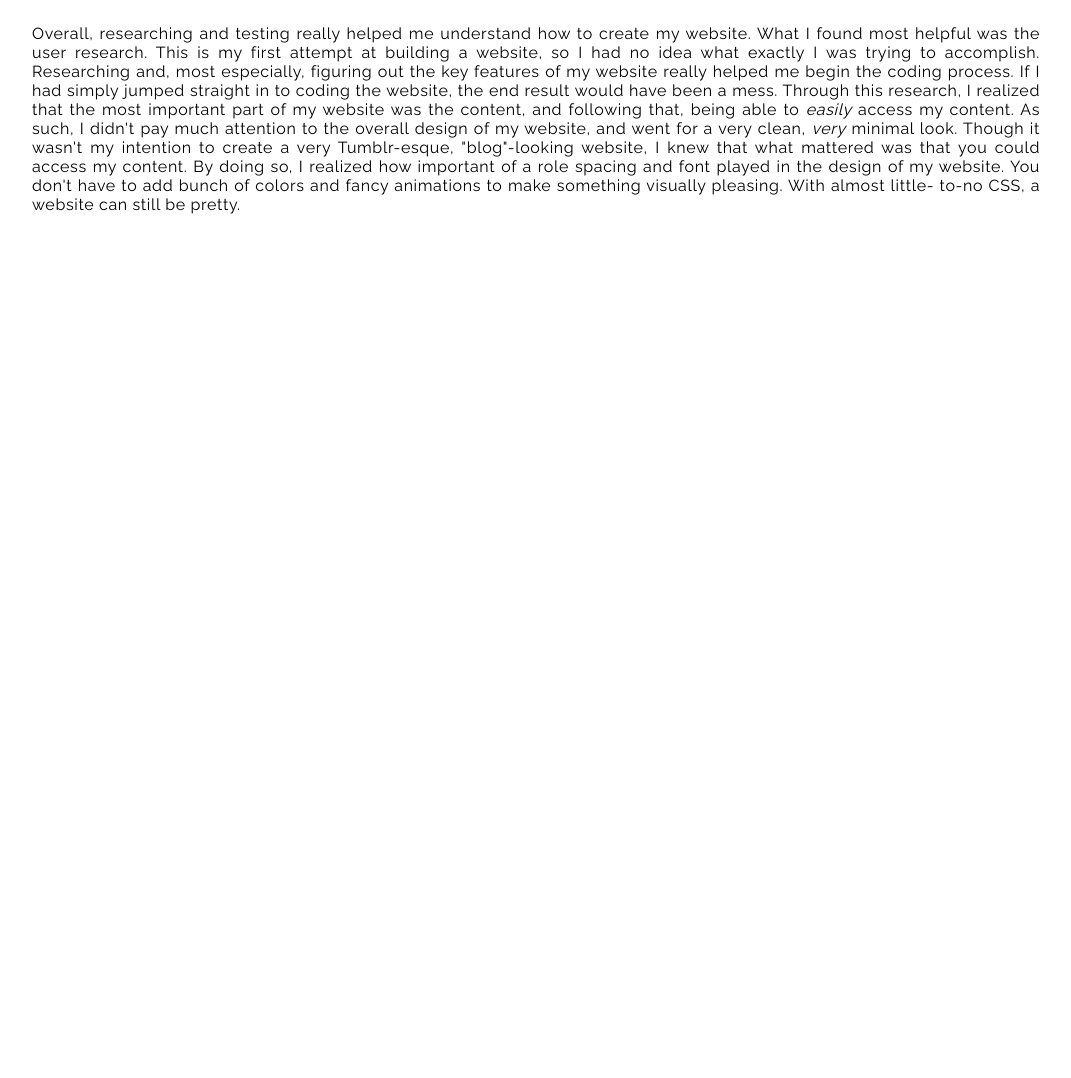
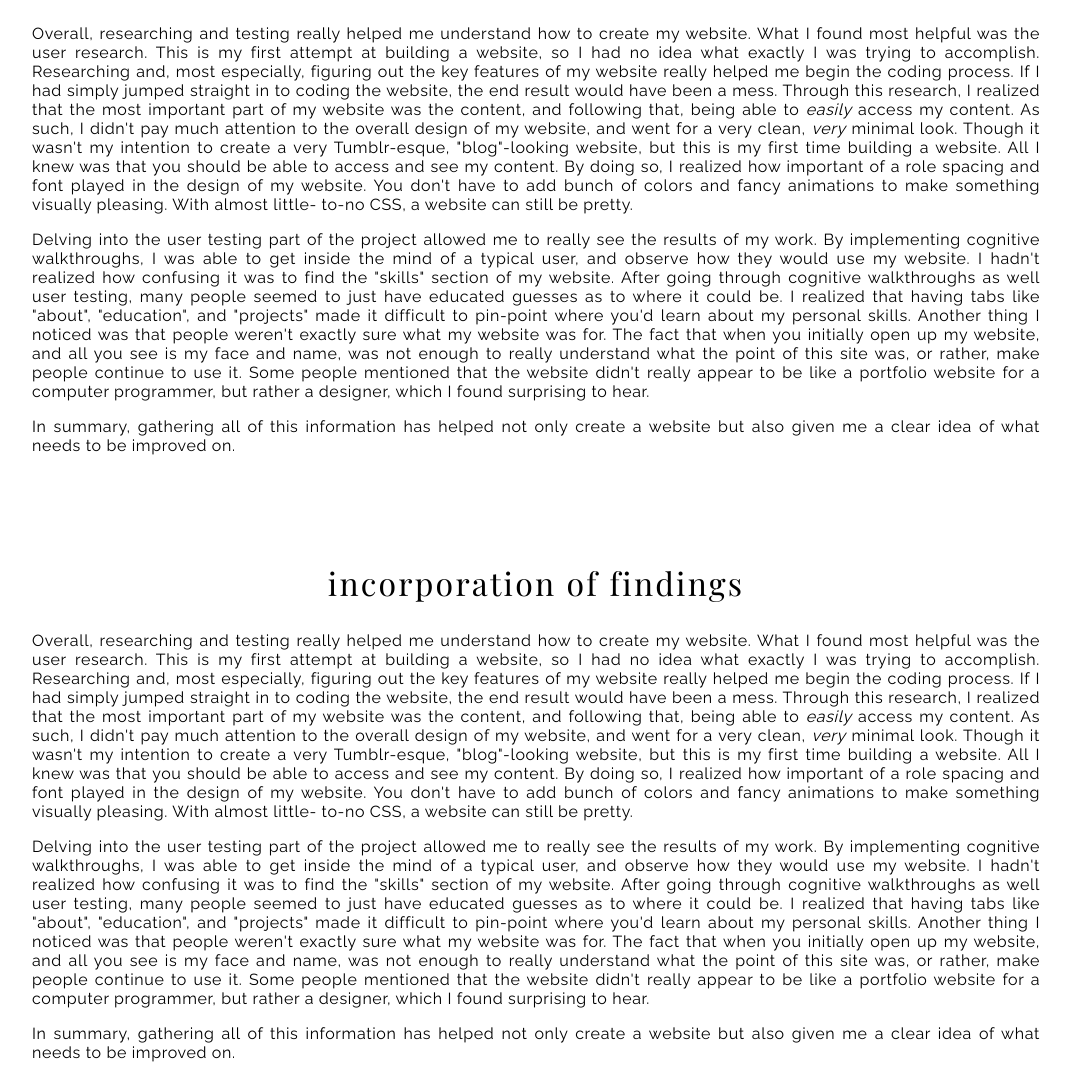
Before and after one commit to sukuwela/sukuwela.github.io, a plain HTML site: page summary.html in a window 1280 px wide. Shown: the part 4855-5933 px from the top of the page, without its empty margins (104-1175 px from the left). Before the commit the page ends 5077 px from the top, so only its background shows below. Drawn offline with nearby package versions, Linux system fonts and the light colour scheme; a web font is replaced by a local one.

Commit message:
Update summary.html

```diff
--- a/summary.html
+++ b/summary.html
@@ -130,17 +130,60 @@
 		  <header>
 			  <h2 class="text-center">Summary of Findings</h2>
 		  </header>
-		  <article>Overall, researching and testing really helped me understand how to create my website. What I found most helpful
+		  <article><p>Overall, researching and testing really helped me understand how to create my website. What I found most helpful
 			  was the user research. This is my first attempt at building a website, so I had no idea what exactly I was trying
 			  to accomplish. Researching and, most especially, figuring out the key features of my website really helped me
 			  begin the coding process. If I had simply jumped straight in to coding the website, the end result would have
 			  been a mess. Through this research, I realized that the most important part of my website was the content, and
 			  following that, being able to <i>easily</i> access my content. As such, I didn't pay much attention to the overall
 			  design of my website, and went for a very clean, <i>very</i> minimal look. Though it wasn't my intention
-			  to create a very Tumblr-esque, "blog"-looking website, I knew that what mattered was that you could
-			  access my content. By doing so, I realized how important of a role spacing and font played in the design of my website.
+			  to create a very Tumblr-esque, "blog"-looking website, but this is my first time building a website. All I knew was
+			  that you should be able to access and see my content. By doing so, I realized how important of a role spacing and font played in the design of my website.
 			  You don't have to add bunch of colors and fancy animations to make something visually pleasing. With almost little-
-			  to-no CSS, a website can still be pretty.
+			  to-no CSS, a website can still be pretty.</p>
+			  <p>Delving into the user testing part of the project allowed me to really see the results of my work. By
+				implementing cognitive walkthroughs, I was able to get inside the mind of a typical user, and observe
+				  how they would use my website. I hadn't realized how confusing it was to find the "skills" section
+				  of my website. After going through cognitive walkthroughs as well user testing, many people seemed
+				  to just have educated guesses as to where it could be. I realized that having tabs like "about",
+				  "education", and "projects" made it difficult to pin-point where you'd learn about my personal skills.
+				  Another thing I noticed was that people weren't exactly sure what my website was for. The fact that
+				  when you initially open up my website, and all you see is my face and name, was not enough to really
+				  understand what the point of this site was, or rather, make people continue to use it. Some people
+				  mentioned that the website didn't really appear to be like a portfolio website for a computer programmer,
+				  but rather a designer, which I found surprising to hear.</p>
+			  <p>In summary, gathering all of this information has helped not only create a website but also given me a
+				  clear idea of what needs to be improved on.
+		  </article>
+	  </section>
+	<section id="Incorporation of Findings">
+		  <header>
+			  <h2 class="text-center">Incorporation of Findings</h2>
+		  </header>
+		  <article><p>Overall, researching and testing really helped me understand how to create my website. What I found most helpful
+			  was the user research. This is my first attempt at building a website, so I had no idea what exactly I was trying
+			  to accomplish. Researching and, most especially, figuring out the key features of my website really helped me
+			  begin the coding process. If I had simply jumped straight in to coding the website, the end result would have
+			  been a mess. Through this research, I realized that the most important part of my website was the content, and
+			  following that, being able to <i>easily</i> access my content. As such, I didn't pay much attention to the overall
+			  design of my website, and went for a very clean, <i>very</i> minimal look. Though it wasn't my intention
+			  to create a very Tumblr-esque, "blog"-looking website, but this is my first time building a website. All I knew was
+			  that you should be able to access and see my content. By doing so, I realized how important of a role spacing and font played in the design of my website.
+			  You don't have to add bunch of colors and fancy animations to make something visually pleasing. With almost little-
+			  to-no CSS, a website can still be pretty.</p>
+			  <p>Delving into the user testing part of the project allowed me to really see the results of my work. By
+				implementing cognitive walkthroughs, I was able to get inside the mind of a typical user, and observe
+				  how they would use my website. I hadn't realized how confusing it was to find the "skills" section
+				  of my website. After going through cognitive walkthroughs as well user testing, many people seemed
+				  to just have educated guesses as to where it could be. I realized that having tabs like "about",
+				  "education", and "projects" made it difficult to pin-point where you'd learn about my personal skills.
+				  Another thing I noticed was that people weren't exactly sure what my website was for. The fact that
+				  when you initially open up my website, and all you see is my face and name, was not enough to really
+				  understand what the point of this site was, or rather, make people continue to use it. Some people
+				  mentioned that the website didn't really appear to be like a portfolio website for a computer programmer,
+				  but rather a designer, which I found surprising to hear.</p>
+			  <p>In summary, gathering all of this information has helped not only create a website but also given me a
+				  clear idea of what needs to be improved on.
 		  </article>
 	  </section>
 </body>
```
